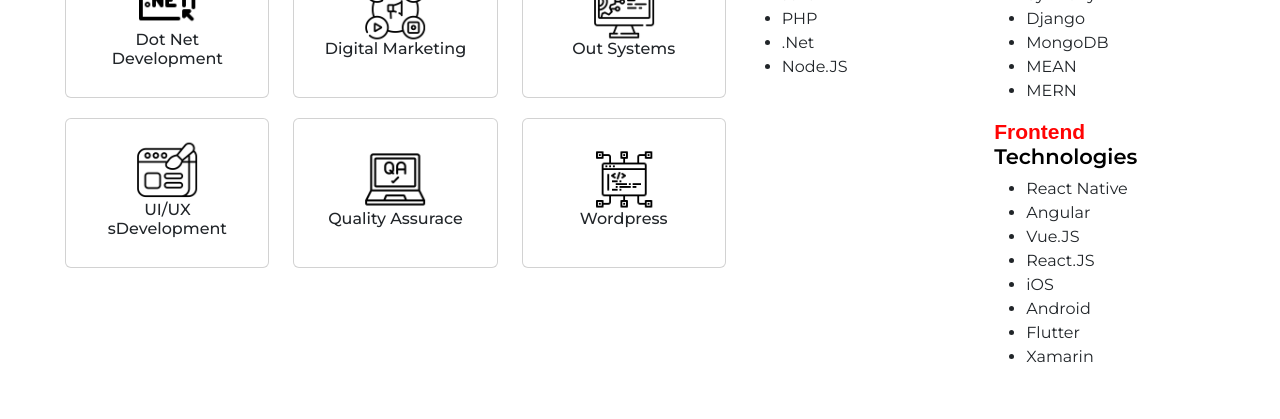
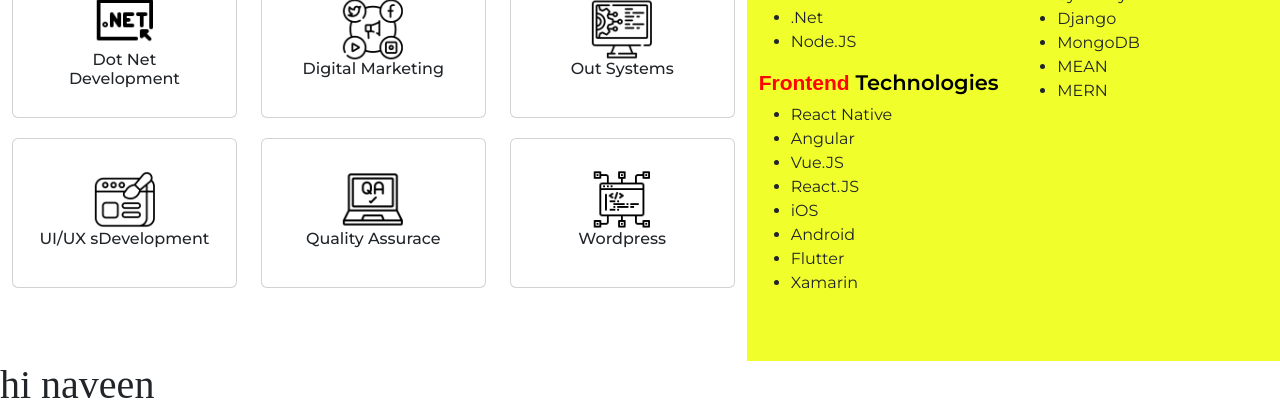
Before and after one commit to naveenshri1997/Company_Website, a React (Vite) app in the folder company_website/: page / in a window 1280 px wide. Shown: the part 1072-1491 px from the top of the page. Built offline with nearby package versions, Linux system fonts and the light colour scheme; a web font is replaced by a local one.

Commit message:
new update

```diff
--- a/company_website/src/components/Services.jsx
+++ b/company_website/src/components/Services.jsx
@@ -13,9 +13,9 @@
     return (
         <div className="container-fluid home_page_service">
             <div className="row justify-content-center">
-                <div className="col-lg-11 ">
+                <div className="col-lg-12 ">
                     <div className="row">
-                        <div className="col-lg-7">
+                        <div className="col-lg-7" style={{ paddingTop: '70px', paddingBottom: '50px'}}>
                             <div className="row">
                                 <div className="col-lg-4">
                                     <div className="card">
@@ -95,7 +95,7 @@
 
                             </div>
                         </div>
-                        <div className="col-lg-5">
+                        <div className="col-lg-5" style={{ background: '#f0ff2b', paddingTop:'50px',paddingBottom:'50px'}}>
                             <span className="londrina heading theme_color_two" style={{ textAlign: 'left', background: 'black', padding: '0px 10px' }}>Techologies</span>
                             <p className="service_title">We have expertise in various cutting-edge technologies.</p>
 
@@ -108,6 +108,18 @@
                                         <li>PHP</li>
                                         <li>.Net</li>
                                         <li>Node.JS</li>
+                                    </ul>
+
+                                    <h3 className="service_heading">Frontend <span>Technologies</span></h3>
+                                    <ul>
+                                        <li>React Native</li>
+                                        <li>Angular</li>
+                                        <li>Vue.JS</li>
+                                        <li>React.JS</li>
+                                        <li>iOS</li>
+                                        <li>Android</li>
+                                        <li>Flutter</li>
+                                        <li>Xamarin</li>
                                     </ul>
                                 </div>
 
@@ -122,18 +134,7 @@
                                         <li>MERN</li>
                                     </ul>
 
-                                    <h3 className="service_heading">Frontend <span>Technologies</span></h3>
 
-                                    <ul>
-                                    <li>React Native</li>
-                                    <li>Angular</li>
-                                    <li>Vue.JS</li>
-                                    <li>React.JS</li>
-                                    <li>iOS</li>
-                                    <li>Android</li>
-                                    <li>Flutter</li>
-                                    <li>Xamarin</li>
-                                    </ul>
                                 </div>
                             </div>
                         </div>
--- a/company_website/src/index.css
+++ b/company_website/src/index.css
@@ -9,7 +9,9 @@
 .theme_color_two {
     color: #f0ff2b;
 }
-
+.bg-grey {
+    background: #f2f2f2 !important;
+}
 a {
     font-weight: 500;
     color: #646cff;
@@ -117,8 +119,8 @@
 }
 
 .home_page_service {
-    padding-top: 50px;
-    padding-bottom: 50px;
+/*    padding-top: 50px;
+    padding-bottom: 50px;*/
 }
 
     .home_page_service .card {
```
